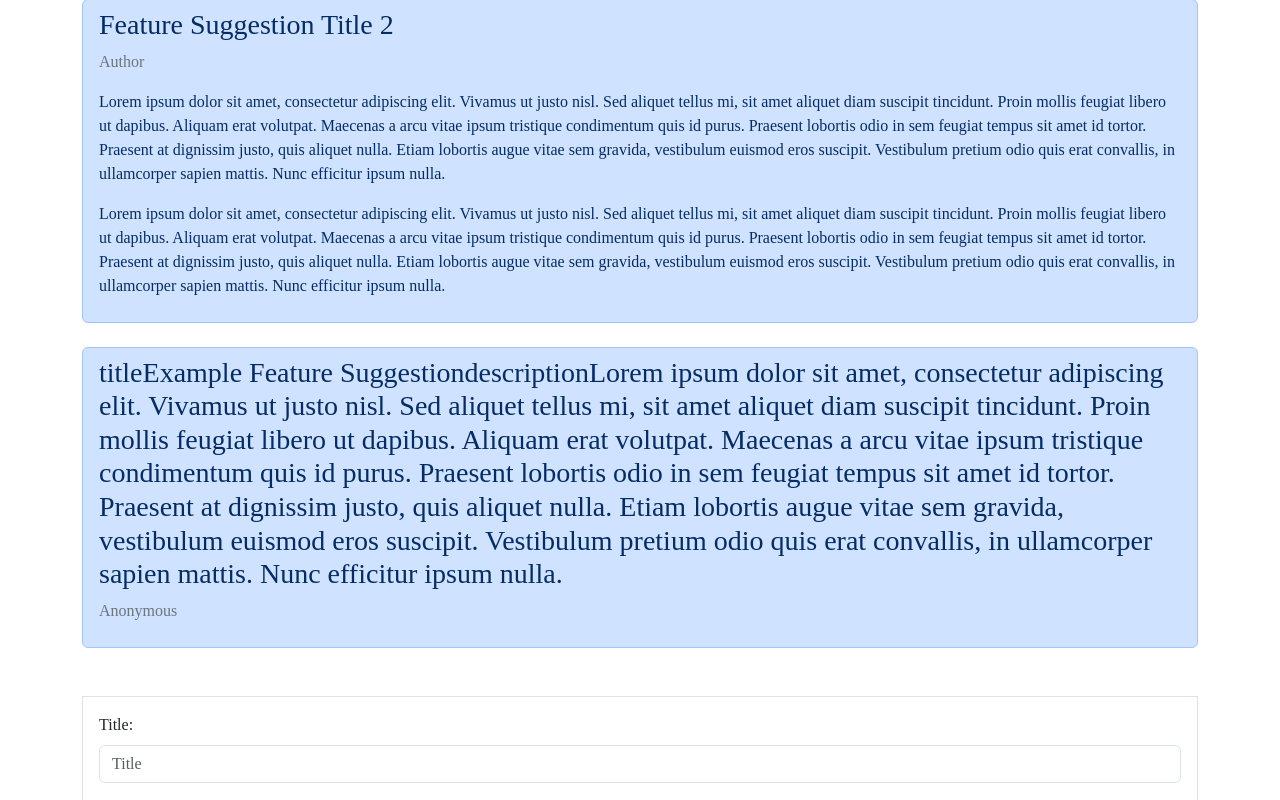
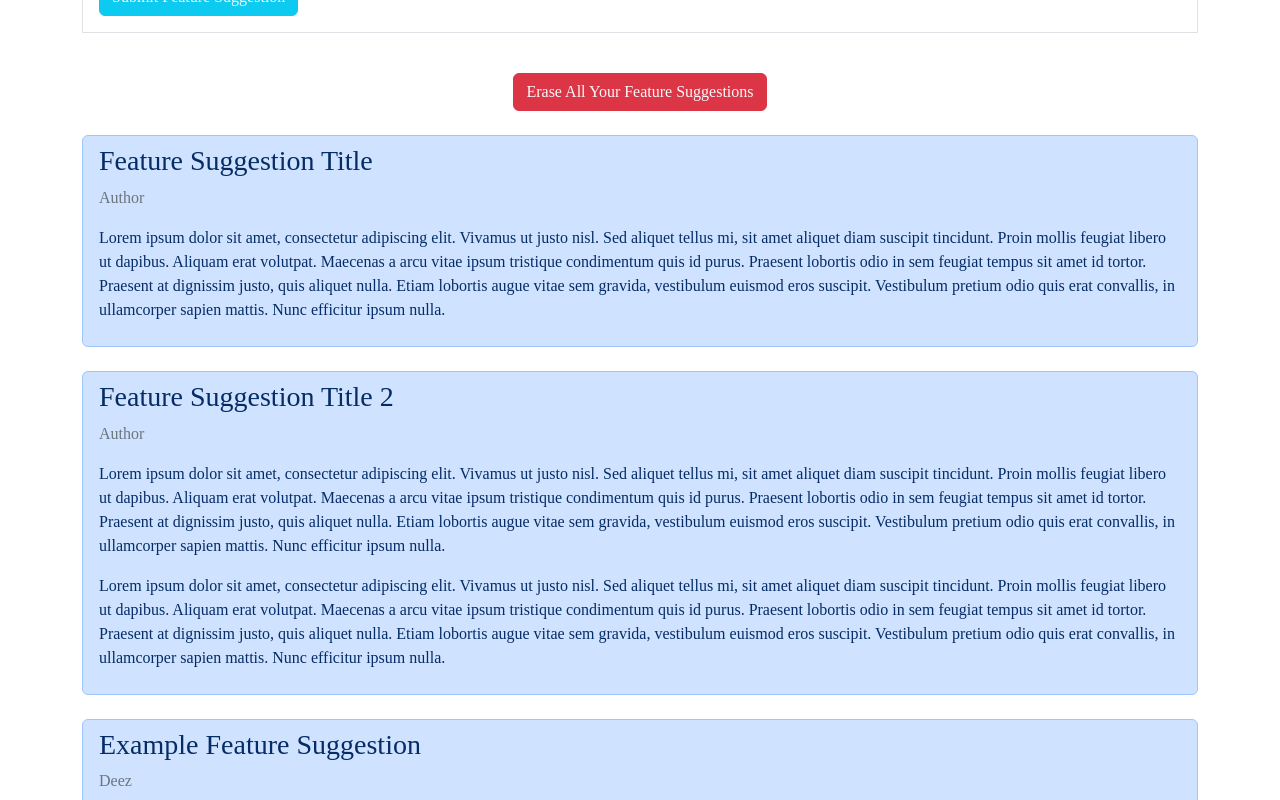
Before and after one commit to morganaustad/startup, a React (Vite) app: page /features in a window 1280 px wide. Shown: the part 420-1220 px from the top of the page. Built offline with nearby package versions, Linux system fonts and the light colour scheme; a web font is replaced by a local one.

Commit message:
Fix websocket mockup and increase timer to 10 seconds

```diff
--- a/src/features/features.jsx
+++ b/src/features/features.jsx
@@ -2,22 +2,26 @@ import React from 'react';
 import { BrowserRouter, NavLink, Routes, Route, useNavigate } from 'react-router-dom';
 
 export function Features({user, game}) {
+     // Temporary placeholder text for feature suggestions. Will be replaced with actual user suggestions in the future.
+    const LOREM = "Lorem ipsum dolor sit amet, consectetur adipiscing elit. Vivamus ut justo nisl. Sed aliquet tellus mi, sit amet aliquet diam suscipit tincidunt. Proin mollis feugiat libero ut dapibus. Aliquam erat volutpat. Maecenas a arcu vitae ipsum tristique condimentum quis id purus. Praesent lobortis odio in sem feugiat tempus sit amet id tortor. Praesent at dignissim justo, quis aliquet nulla. Etiam lobortis augue vitae sem gravida, vestibulum euismod eros suscipit. Vestibulum pretium odio quis erat convallis, in ullamcorper sapien mattis. Nunc efficitur ipsum nulla.";
+
+
     const [title, setTitle] = React.useState('');
     const [description, setDescription] = React.useState('');
     const [posts, setPosts] = React.useState(() => {
         const savedPosts = localStorage.getItem('posts');
-        return savedPosts ? JSON.parse(savedPosts) : [];
+        return savedPosts ? JSON.parse(savedPosts) : [{ title: 'Example Feature Suggestion', description: LOREM, author: 'Deez' }];
     });
-
-    // Temporary placeholder text for feature suggestions. Will be replaced with actual user suggestions in the future.
-    const LOREM = "Lorem ipsum dolor sit amet, consectetur adipiscing elit. Vivamus ut justo nisl. Sed aliquet tellus mi, sit amet aliquet diam suscipit tincidunt. Proin mollis feugiat libero ut dapibus. Aliquam erat volutpat. Maecenas a arcu vitae ipsum tristique condimentum quis id purus. Praesent lobortis odio in sem feugiat tempus sit amet id tortor. Praesent at dignissim justo, quis aliquet nulla. Etiam lobortis augue vitae sem gravida, vestibulum euismod eros suscipit. Vestibulum pretium odio quis erat convallis, in ullamcorper sapien mattis. Nunc efficitur ipsum nulla.";
-
-    const counter = React.useRef(0);
 
 
     React.useEffect(() => {
         localStorage.setItem('posts', JSON.stringify(posts));
     }, [posts]);
+
+
+    React.useEffect(() => {
+        console.log('Posts updated:', posts);
+    }, []);
 
 
     function handleFormSubmit(e) {
@@ -46,7 +50,7 @@ export function Features({user, game}) {
             {
             title: submissionTitle,
             description: submissionDescription,
-            author: localStorage.getItem('user') || 'Anonymous'
+            author: author
             }
         ]);
 
@@ -68,46 +72,15 @@ export function Features({user, game}) {
 
     React.useEffect(() => {
         const interval = setInterval(() => {
-            let formData = new FormData();
-            formData.append('title', 'Example Feature Suggestion');
-            formData.append('description', LOREM);
-            // setTitle('Example Feature Suggestion');
-            // setDescription(LOREM);
-            handleSubmit(formData);
-            counter.current += 1;
-        }, 3000);
+            handleSubmit('Please just post', LOREM, 'Spammer');
+        }, 10000);
 
         return () => clearInterval(interval);
-    } , [counter] );
+    } , [] );
 
     return (
         <main>
             <h2 className="text-center">Feature Suggestions for {game ? game : "This Game"}</h2>
-
-            <br />
-
-            <div className="alert alert-primary px-3 py-2 mb-4">
-                <h3>Feature Suggestion Title</h3>
-                <p className="text-secondary">Author</p>
-                <p>{LOREM}</p>
-            </div>
-
-            <div className="alert alert-primary px-3 py-2 mb-4">
-                <h3>Feature Suggestion Title 2</h3>
-                <p className="text-secondary">Author</p>
-                <p>{LOREM}</p>
-
-                <p>{LOREM}</p>
-            </div>
-
-            {posts.map((post, index) => (
-                <div key={index} className="alert alert-primary px-3 py-2 mb-4">
-                    <h3>{post.title}</h3>
-                    <p className="text-secondary">{post.author}</p>
-                    <p>{post.description}</p>
-                </div>
-            ))
-            }
 
             <br />
 
@@ -129,6 +102,32 @@ export function Features({user, game}) {
             <div className="d-flex justify-content-center align-items-center mt-4">
                 <button className="btn btn-danger text-light mt-3" onClick={handleErasePosts}>Erase All Your Feature Suggestions</button>
             </div>
+
+            <br />
+
+            <div className="alert alert-primary px-3 py-2 mb-4">
+                <h3>Feature Suggestion Title</h3>
+                <p className="text-secondary">Author</p>
+                <p>{LOREM}</p>
+            </div>
+
+            <div className="alert alert-primary px-3 py-2 mb-4">
+                <h3>Feature Suggestion Title 2</h3>
+                <p className="text-secondary">Author</p>
+                <p>{LOREM}</p>
+
+                <p>{LOREM}</p>
+            </div>
+
+            {posts.map((post, index) => (
+                <div key={index} className="alert alert-primary px-3 py-2 mb-4">
+                    <h3>{post.title ?? 'No Title'}</h3>
+                    <p className="text-secondary">{post.author}</p>
+                    <p>{post.description}</p>
+                </div>
+            ))
+            }
+
         </main>
     );
 }
```
